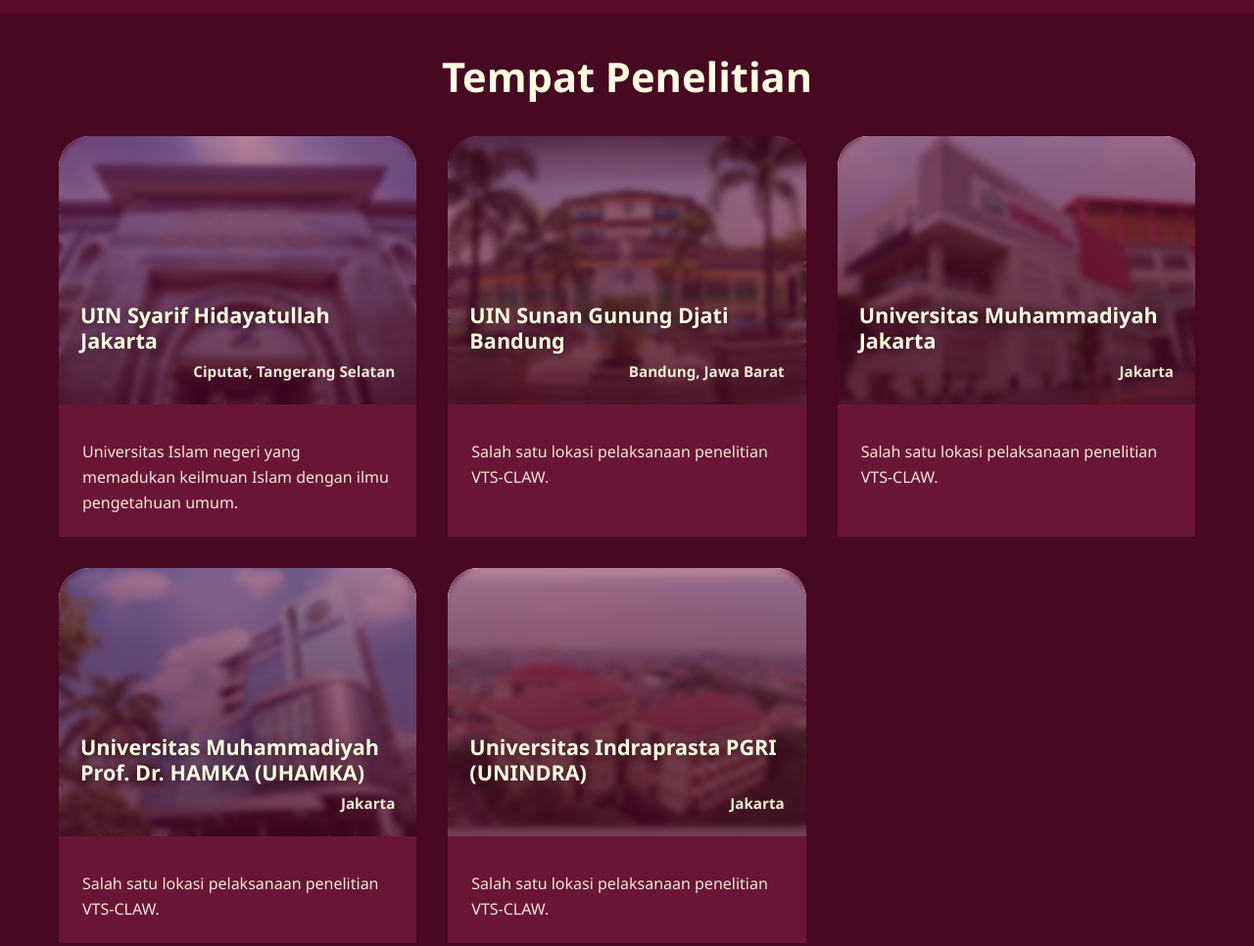
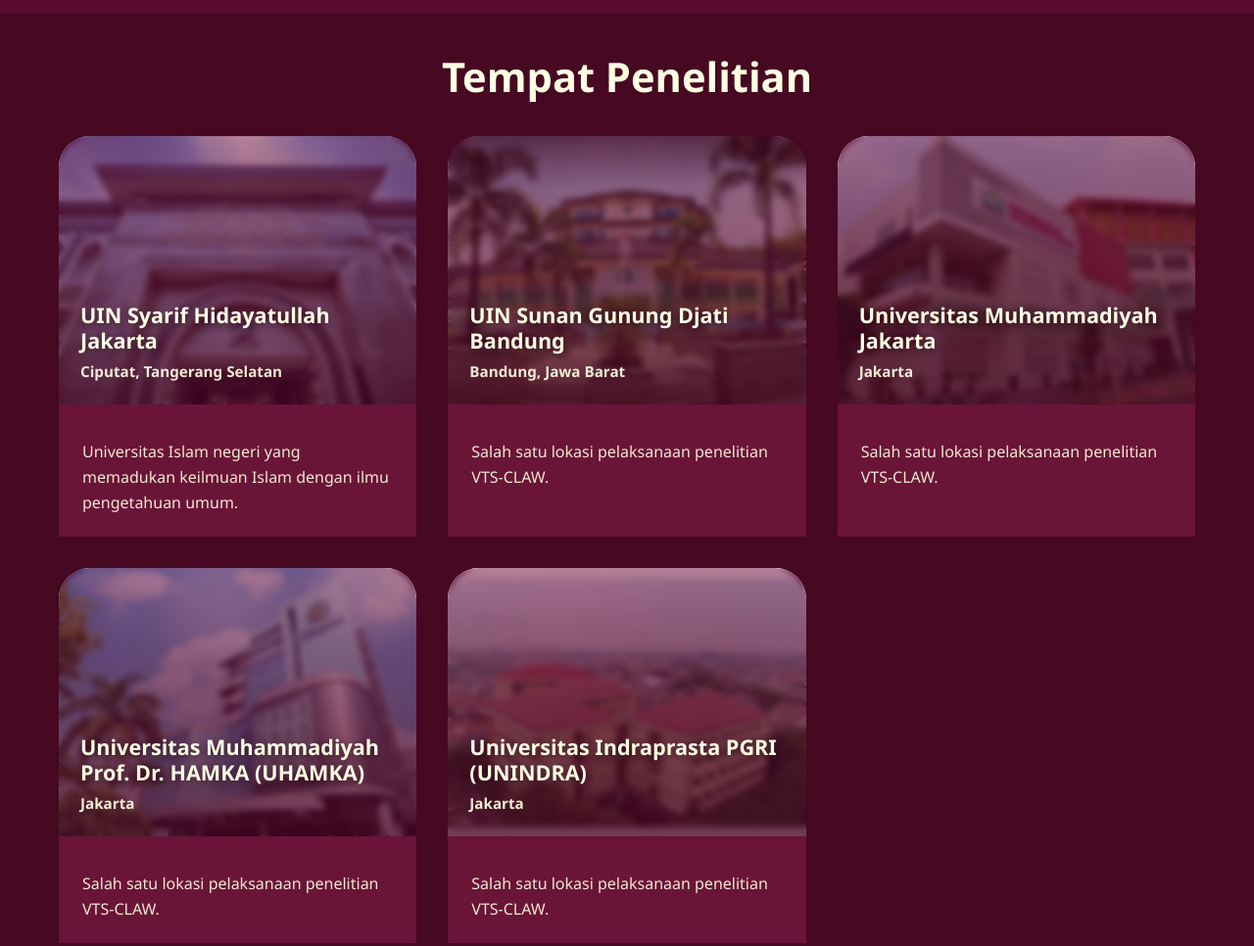
Before and after one commit to Timoti12/vtsclaw, a plain HTML site: page index.html in a window 1280 px wide. Shown: the part 1660-2626 px from the top of the page at 98% size. Drawn offline with nearby package versions, Linux system fonts and the light colour scheme; files whose address does not match are found by name.

Commit message:
Adjust alignment of elements in .place .ph class

```diff
--- a/index.html
+++ b/index.html
@@ -229,7 +229,7 @@ footer{background:#3a0620}
 .hbg,.pbg{position:absolute;inset:0;width:100%;height:100%;object-fit:cover;z-index:0}
 .hov,.pov{position:absolute;inset:0;z-index:0;background:linear-gradient(180deg,rgba(102,0,51,.50) 0%,rgba(74,6,36,.78) 100%);-webkit-backdrop-filter:blur(3px);backdrop-filter:blur(3px)}
 .place{position:relative;border-radius:32px 32px 0 0;background:#6a1438}
-.place .ph{position:relative;aspect-ratio:4/3;overflow:hidden;display:flex;flex-direction:column;justify-content:flex-end;gap:6px;padding:22px;background:linear-gradient(160deg,#a33a68,#3d0020)}
+.place .ph{align-items:flex-start;position:relative;aspect-ratio:4/3;overflow:hidden;display:flex;flex-direction:column;justify-content:flex-end;gap:6px;padding:22px;background:linear-gradient(160deg,#a33a68,#3d0020)}
 .place .ph .pt{position:relative;z-index:1;font-size:1.35rem;font-weight:700;line-height:1.2;color:#FFFFE3;text-shadow:0 2px 10px rgba(30,0,15,.6)}
 .place .ph .pk{text-align:left;position:relative;z-index:1;font-size:.95rem;color:#FFFFE3;opacity:.92}
 .places{grid-template-columns:repeat(auto-fit,minmax(280px,1fr))}
```
